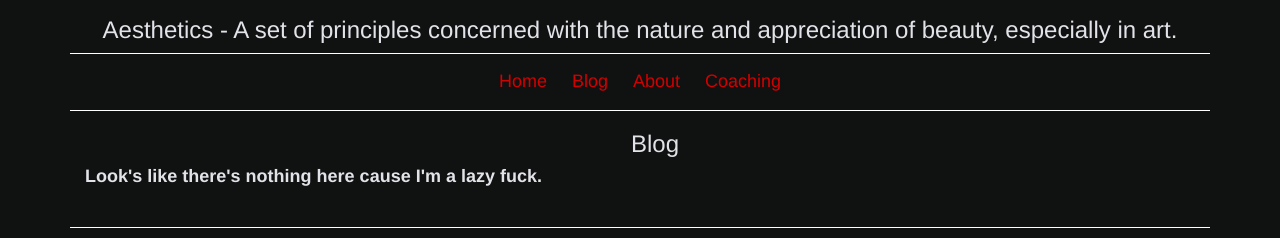
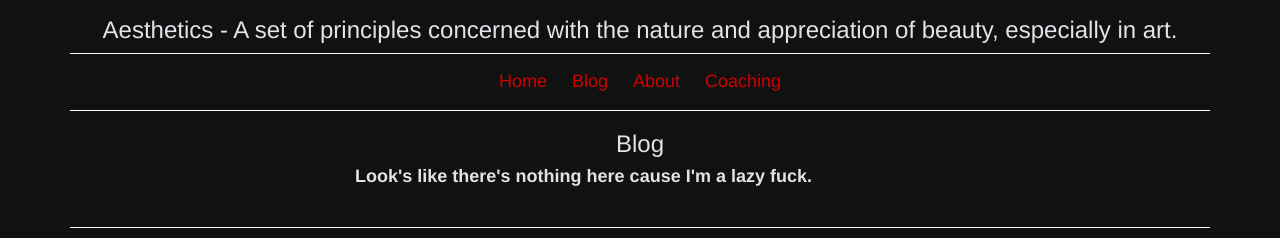
Before and after one commit to Kade-Nichols/Believe-In-Aesthetics, a website: page blog.html in a window 1280 px wide. Shown: the part 72-310 px from the top of the page. Drawn offline with nearby package versions, Linux system fonts and the light colour scheme.

Commit message:
Add files via upload

```diff
--- a/blog.html
+++ b/blog.html
@@ -38,7 +38,7 @@
             </nav>
         </header>
 
-        <div class="container">
+        <div class="thing container">
           <h3 class="text-center">Blog</h3>
           <h4><strong>Look's like there's nothing here cause I'm a lazy fuck.</strong></h4>
         </div>
```
